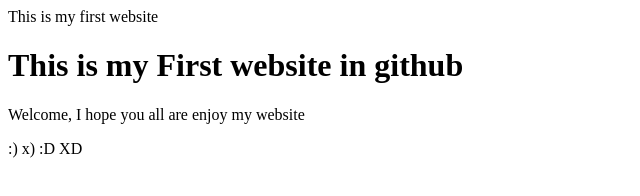
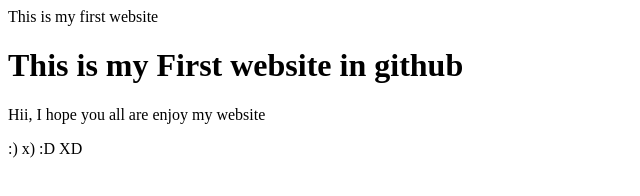
Before and after one commit to shubham7389/awesome-repo, a plain HTML site: page index.html in a window 1280 px wide. Shown: the full height of the page, 0-640 px from the left. Drawn offline with Linux system fonts and the light colour scheme.

Commit message:
change welcome to hii

```diff
--- a/index.html
+++ b/index.html
@@ -1,6 +1,6 @@
 <html>
 	<tittle> This is my first website</tittle>
 	<h1> This is my First website in github </h1>
-	<p> Welcome, I hope you all are enjoy my website</p>
+	<p> Hii, I hope you all are enjoy my website</p>
 	<p>  :) x) :D XD </p>
 </html>
```
